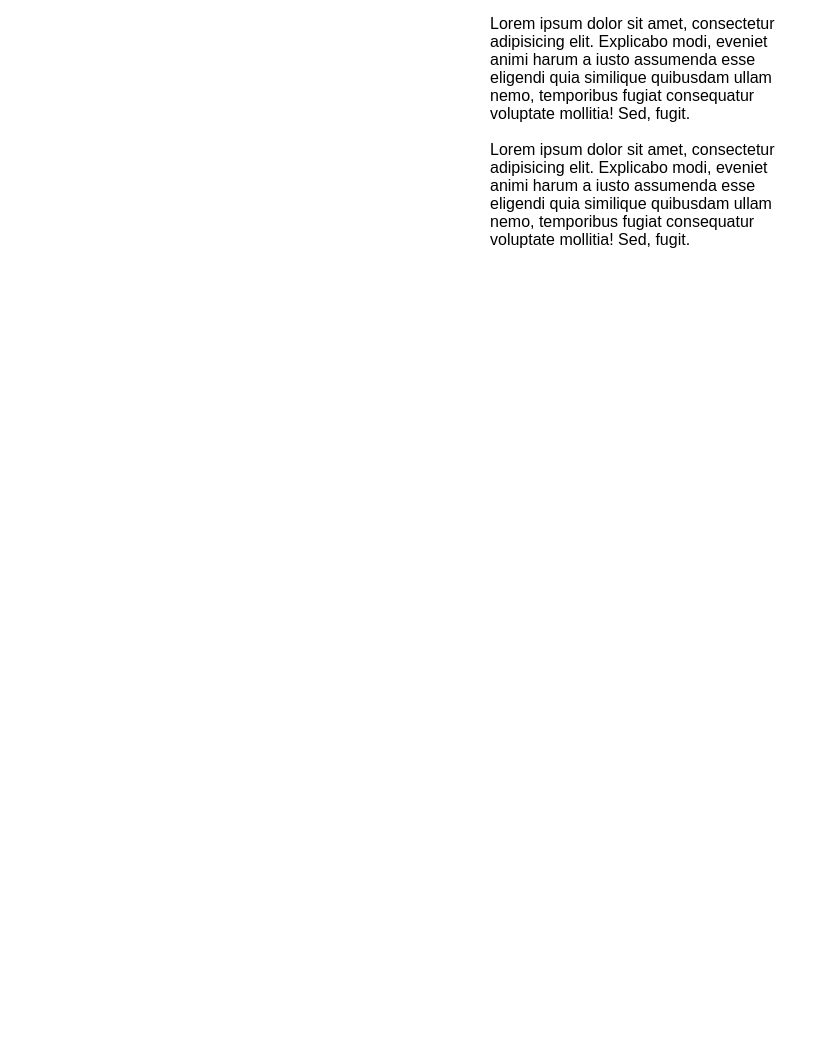
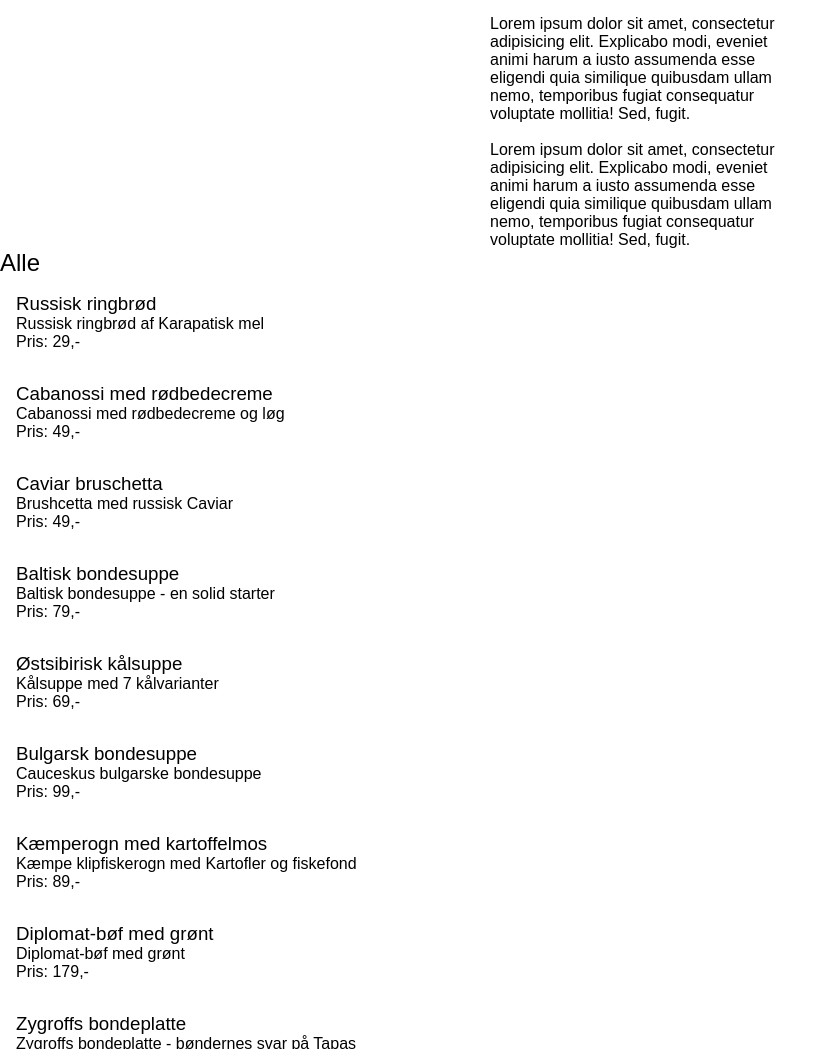
Before and after one commit to mBoegvald/piacere, a plain HTML site: page index.html in a window 1280 px wide. Shown: the part 1060-2109 px from the top of the page, without its empty margins (0-838 px from the left). Before the commit the page ends 1309 px from the top, so only its background shows below. Drawn offline with Linux system fonts and the light colour scheme.

Commit message:
David expertanalyse

```diff
--- a/index.html
+++ b/index.html
@@ -72,6 +72,29 @@
 
     }
 
+    article {
+        padding: 1em;
+        background-color: white;
+    }
+
+    .data_container article img {
+        width: 100%;
+    }
+
+    .data_container {
+        margin: 0 auto;
+        display: grid;
+    }
+
+    .menu_h2 {
+        text-transform: capitalize;
+    }
+
+    .menu_item {
+        border-radius: 5px;
+        background: #FFF;
+    }
+
     h1 {
         font-family: 'franklin-gothic-urw-comp', sans-serif;
         font-style: normal;
@@ -79,6 +102,13 @@
         max-width: 300px;
         margin: 20px auto;
 
+    }
+
+    .menu_h2,
+    .data_h3 {
+        font-family: 'franklin-gothic-urw-comp', sans-serif;
+        font-style: normal;
+        font-weight: 400;
     }
 
     p {
@@ -89,6 +119,12 @@
         margin-right: auto;
 
     }
+
+    .data_kortbeskrivelse,
+    .data_pris {
+        font-family: 'PT Sans', sans-serif;
+    }
+
 </style>
 
 <body>
@@ -134,14 +170,74 @@
 
 
         </div>
-        <div id="retter">
+        <div id="menu">
 
+            <h2 class="menu_h2"></h2>
+            <main class="retter_container">
+                <section class="data_container"></section>
+            </main>
+            <template class="data_template">
+                <article class="retter">
+
+                    <h3 class="data_h3"></h3>
+                    <span class="data_kortbeskrivelse"></span><br>
+                    <span class="data_pris"></span><br>
+
+                </article>
+            </template>
+
+            <div id="kontakt"></div>
         </div>
-
-        <div id="kontakt"></div>
     </div>
 
-    <script></script>
+
+    <script>
+        let retter;
+        let dest = document.querySelector(".data_container");
+        document.addEventListener("DOMContentLoaded", hentJson);
+        madFilter = "alle";
+
+        document.querySelectorAll(".menu_item").forEach(knap => {
+            knap.addEventListener("click", filtrering)
+        });
+
+        function filtrering() {
+            dest.textContent = "";
+            madFilter = this.getAttribute("data_kategori");
+            visRetter();
+        }
+
+
+
+        async function hentJson() {
+            let myJson = await fetch("menu.json");
+            retter = await myJson.json();
+            visRetter();
+        }
+
+        function visRetter() {
+            let temp = document.querySelector(".data_template");
+            document.querySelector(".menu_h2").textContent = madFilter;
+            //løb personlisten igennem og lav en klon
+            retter.forEach(retter => {
+                if (retter.kategori == madFilter || madFilter == "alle") {
+
+
+                    let klon = temp.cloneNode(true).content;
+                    //indsæt data i klonen
+
+                    klon.querySelector(".data_h3").textContent = retter.navn;
+                    klon.querySelector(".data_kortbeskrivelse").textContent = retter.kortbeskrivelse;
+                    klon.querySelector(".data_pris").textContent = "Pris: " + retter.pris + ",-";
+
+
+                    //placer klon i DOM
+                    dest.appendChild(klon);
+                }
+            })
+        }
+
+    </script>
 </body>
 
 </html>
--- /dev/null
+++ b/menu.json
@@ -0,0 +1,273 @@
+[
+    {
+        "id": 10,
+        "kategori": "forretter",
+        "navn": "Russisk ringbrød",
+        "pris": 29,
+        "kortbeskrivelse": "Russisk ringbrød af Karapatisk mel",
+        "langbeskrivelse": "Russisk ringbrød efter en klassisk opskrift fra Karapatien. Dejen blandes koldhæver 30 dage, inde brødet bages over bål. Meget sprødt, godt med Karapatisk bjerggedsmør.",
+        "oprindelsesregion": "Karapatien",
+        "billede": "ringbroed-druer"
+},
+    {
+        "id": 12,
+        "kategori": "forretter",
+        "navn": "Cabanossi med rødbedecreme",
+        "pris": 49,
+        "kortbeskrivelse": "Cabanossi med rødbedecreme og løg",
+        "langbeskrivelse": "Cabanossi med rødbedecreme og creme er egentlig en forret, men kammerat Vladimir elskede denne ret så højt, at han forbød restauranter i Krigien at sælge det som andet end en hovedret. Vi anbefaler det dog som forret, inden en god Bortsjs. Skylles helst ned med vodka.",
+        "oprindelsesregion": "Krigien ",
+        "billede": "rodbede-cabanossi"
+},
+    {
+        "id": 14,
+        "kategori": "forretter",
+        "navn": "Caviar bruschetta",
+        "pris": 49,
+        "kortbeskrivelse": "Brushcetta med russisk Caviar",
+        "langbeskrivelse": "Til denne dejlige Bruschetta anvender vi kun de dejligste sibiriske Caviar. Caviarerne presses ud af fiskene mens de stadig er levende, og vædes derefter i Putinka Vodka. Der er masser af bjerggedesmør på bruschettaene.",
+        "oprindelsesregion": "Sibirien",
+        "billede": "caviarbruschetta"
+  },
+    {
+        "id": 17,
+        "kategori": "forretter",
+        "navn": "Baltisk bondesuppe",
+        "pris": 79,
+        "kortbeskrivelse": "Baltisk bondesuppe - en solid starter",
+        "langbeskrivelse": "Baltisk bondesuppe er en solid starter. Godt til dig, der skal drikke godt igennem under måltidet. Suppen består af ged, grønt og masser af løg.",
+        "oprindelsesregion": "Baltikum ",
+        "billede": "baltiskbondesuppe"
+  },
+    {
+        "id": 19,
+        "kategori": "forretter",
+        "navn": "Østsibirisk kålsuppe",
+        "pris": 69,
+        "kortbeskrivelse": "Kålsuppe med 7 kålvarianter",
+        "langbeskrivelse": "Denne lækre suppe består af 7 forskellige slags kål: Hvidkål, grønkål, brunkål, spidskål, kabanossikål, sibirisk kål og kålrabi. Dertil en masse Voda (vand) og krydderier fra Østsibirien.",
+        "oprindelsesregion": "Østsibirien",
+        "billede": "kaalsuppe"
+  },
+    {
+        "id": 2,
+        "kategori": "hovedretter",
+        "navn": "Bulgarsk bondesuppe",
+        "pris": 99,
+        "kortbeskrivelse": "Cauceskus bulgarske bondesuppe",
+        "langbeskrivelse": "Da Caucesku var i færd med at skrive sit navn med højhuse, var han nødt til at give håndværkerne solid kost, så de kunne arbejde 18 timer i døgnet, 7 dage om ugen: Bulgarsk bondesuppe. Suppen består af alt det bedste fra Bulgarien.",
+        "oprindelsesregion": "Bulgarien",
+        "billede": "bulgarskbondesuppe"
+  },
+    {
+        "id": 21,
+        "kategori": "hovedretter",
+        "navn": "Kæmperogn med kartoffelmos",
+        "pris": 89,
+        "kortbeskrivelse": "Kæmpe klipfiskerogn med Kartofler og fiskefond",
+        "langbeskrivelse": "Kæmpe klipfiskene i det nordlige Novogorod har længe været kendt for at levere de bedste rogn. Her sereveres de med eis-kartofler og en lækker sovs baseret på fiskefond.",
+        "oprindelsesregion": "Novogorod",
+        "billede": "mos-rogn"
+  },
+    {
+        "id": 25,
+        "kategori": "hovedretter",
+        "navn": "Diplomat-bøf med grønt",
+        "pris": 179,
+        "kortbeskrivelse": "Diplomat-bøf med grønt",
+        "langbeskrivelse": "Diplomatiet har haft mange udfordringer i USSR. Derfor blev der sørget godt for dem, og som nogen af de få, fik diplomaterne mange bøffer under den kolde krig. Diplomat-bøffen med grillede grøntsager og koldpresset olie er af ypperste kvalitet - kødet kommer fra udsultede ungkalve i Viktoriagrad.",
+        "oprindelsesregion": "Viktoriagrad",
+        "billede": "boef"
+  },
+    {
+        "id": 34,
+        "kategori": "hovedretter",
+        "navn": "Zygroffs bondeplatte",
+        "pris": 109,
+        "kortbeskrivelse": "Zygroffs bondeplatte - bøndernes svar på Tapas",
+        "langbeskrivelse": "Under de trange vilkår på landet Sibirien, bød husmændene på Zygroffs bondeplatte, når der var fest. Gode, grove grøntsager, tørret bøffelkod og masser af æg. Specielt for bondeplatten blev de dejlige caviar skiftet ud med billige kapers. ",
+        "oprindelsesregion": "Sibirien",
+        "billede": "bondeplatte"
+  },
+    {
+        "id": 36,
+        "kategori": "hovedretter",
+        "relaterede": 60,
+        "navn": "Russisk Tapas",
+        "pris": 199,
+        "kortbeskrivelse": "Russisk tapas med tomater og kød",
+        "langbeskrivelse": "Der er blevet sagt meget om det russiske køkken, men godt har sjældent været et af tillægsordene. Russisk tapas er dog lækkert. Inspireret af duften af Italien får du her tørret bøffelkød, hvidt brød og tomater badet i koldpresset olie.",
+        "oprindelsesregion": "Rusland",
+        "billede": "russisktapas"
+},
+    {
+        "id": 38,
+        "kategori": "hovedretter",
+        "navn": "Moldavisk fiskesuppe",
+        "pris": 139,
+        "kortbeskrivelse": "Den dejlige, alkoholholdige moldaviske fiskesuppe",
+        "langbeskrivelse": "Denne suppe fra Moldavien er unik ved at være forholdsvis stærk. Suppen koges på basis af Zyganoff Vodka i 24 timer. Meget af alkoholen damper væk, men der er typisk en rest på ca. 8% alkohol tilbage, så spiser du godt med suppe, skal du nok blive bims.",
+        "oprindelsesregion": "Moldavien",
+        "billede": "moldaviskfiskesuppe"
+},
+    {
+        "id": 41,
+        "kategori": "hovedretter",
+        "navn": "Dynryp",
+        "pris": 149,
+        "kortbeskrivelse": "Dynrup - Russisk bulgur med skovsvampe",
+        "langbeskrivelse": "Dynrup - Russisk bulgur med skovsvampe fra det østlige Kirgisistan. Svampene minder om kantarelle, men med en mere støvet smag.",
+        "oprindelsesregion": null,
+        "billede": "dynryp"
+},
+    {
+        "id": 42,
+        "kategori": "desserter",
+        "navn": "Pandekager med kaviar",
+        "pris": 79,
+        "kortbeskrivelse": "Brændte pandekager med Bordyriske ørne-kaviar",
+        "langbeskrivelse": "Brændte pandekager med Bordyriske ørne-kaviar. Ørne laver kaviar på størrelse med peberkorn. Og de smager af kaviar. Ikke peber. Lækkert.",
+        "oprindelsesregion": "Bordurien",
+        "billede": "kaviarpandekager"
+},
+    {
+        "id": 43,
+        "kategori": "desserter",
+        "navn": "Guzni",
+        "pris": 69,
+        "kortbeskrivelse": "Guzni - Rødbede/nøddeis ",
+        "langbeskrivelse": "Guzni - den verdenskendte rødbede/nøddeis fra Petrograd. Kammerat Boris Guzni var stor fan af den, og spiste den hver dag under Den kolde krig.",
+        "oprindelsesregion": "Petrograd",
+        "billede": "guzni"
+},
+    {
+        "id": 44,
+        "kategori": "desserter",
+        "navn": "Kirgisisk roulade",
+        "pris": 89,
+        "kortbeskrivelse": "Kirgisisk roulade bestående af nødder og rødkål",
+        "langbeskrivelse": "I det nordlige Kirgisistan består en væsentlig del af kostpyramiden af forskellige kålvarianter og nødder. Mama Dushku fandt på denne ret, som en hyldest til det røde flag med hammer og segl.",
+        "oprindelsesregion": "Kirgisistan",
+        "billede": "kirgisiskroulade"
+},
+    {
+        "id": 45,
+        "kategori": "desserter",
+        "navn": "Pavlova i melon",
+        "pris": 49,
+        "kortbeskrivelse": "Pavlova - russiske pandekager - i honningmelon fra Nordkorea",
+        "langbeskrivelse": null,
+        "oprindelsesregion": "Nordkorea",
+        "billede": "pavlova"
+},
+    {
+        "id": 52,
+        "kategori": "desserter",
+        "navn": "Groggiroshorn",
+        "pris": 39,
+        "kortbeskrivelse": "Groggishorn - det russiske svar på pølsehorn",
+        "langbeskrivelse": null,
+        "oprindelsesregion": null,
+        "billede": "groggiroshorn"
+},
+    {
+        "id": 54,
+        "kategori": "desserter",
+        "navn": "Søde, syltede løg",
+        "pris": 59,
+        "kortbeskrivelse": "En lækker potpourri af søde, syltede løg",
+        "langbeskrivelse": null,
+        "oprindelsesregion": null,
+        "billede": "syltedeloeg"
+},
+    {
+        "id": 55,
+        "kategori": "drikkevarer",
+        "navn": "Bochkarev fadøl",
+        "pris": 55,
+        "kortbeskrivelse": "En halv liter Bochkarev fadøl",
+        "langbeskrivelse": null,
+        "oprindelsesregion": "Skt Petersburg",
+        "billede": "bochkarev"
+},
+    {
+        "id": 60,
+        "kategori": "drikkevarer",
+        "navn": "Voda-vodka",
+        "pris": 19,
+        "kortbeskrivelse": "Voda-vodka - vodka i rigelige mængder",
+        "langbeskrivelse": "Voda-vodka - en vodka brygget på det pureste vand af smeltet sne fra Sibirien. Passer godt til alle hovedretter",
+        "oprindelsesregion": "Sibirien",
+        "billede": "voda"
+},
+    {
+        "id": 62,
+        "kategori": "drikkevarer",
+        "navn": "Gloske (cola)",
+        "pris": 39,
+        "kortbeskrivelse": "Gloske - russisk for Cola - fra bryggeriet Iznogoud",
+        "langbeskrivelse": null,
+        "oprindelsesregion": null,
+        "billede": "cola"
+},
+    {
+        "id": 65,
+        "kategori": "drikkevarer",
+        "navn": "Rødvin, glas",
+        "pris": 49,
+        "kortbeskrivelse": "Et glas god Rødvin fra det tidligere USSR",
+        "langbeskrivelse": "Huset Petrograd's rødvin er produceret før 1990, og lagret i de dybe saltminer (normalt forbeholdt defekte atomvåben) i Yekaterinburg. Det giver vinen en særdeles karakteristisk glød, der viser sig ved svag stearinlys-belysning.",
+        "oprindelsesregion": "Yekaterinburg",
+        "billede": "roedvin"
+},
+    {
+        "id": 76,
+        "kategori": "drikkevarer",
+        "navn": "Hvidvin, glas",
+        "pris": 39,
+        "kortbeskrivelse": "Et glas russisk hvidvin fra Chernobyl",
+        "langbeskrivelse": "Vores hvidvin er brygget på de helt særlige druer der voksede frem i den uberørte natur omkring Pripyat. Vinen fremstilles lokalt i området, druerne trampes af trænede bjørne, og filtreres gennem et system af stadigt mindre babushka-filtre inde i hinanden. Du får ikke en lignende vin noget andet sted!",
+        "oprindelsesregion": "Pripyat",
+        "billede": "hvidvin"
+    },
+    {
+        "id": 77,
+        "kategori": "sideorders",
+        "navn": "Russisk ringbrød",
+        "pris": 29,
+        "kortbeskrivelse": "Russisk ringbrød bagt med det fineste gryzni-mel fra Gryzkigistan",
+        "langbeskrivelse": null,
+        "oprindelsesregion": "Gryzkigistan",
+        "billede": "ringbroed"
+},
+    {
+        "id": 78,
+        "kategori": "sideorders",
+        "navn": "Murmanske bondeboller",
+        "pris": 19,
+        "kortbeskrivelse": "Murmanske bondeboller bagt i stenovn",
+        "langbeskrivelse": null,
+        "oprindelsesregion": "Murmansk",
+        "billede": "bondeboller"
+},
+    {
+        "id": 79,
+        "kategori": "sideorders",
+        "navn": "Russisk salat",
+        "pris": 49,
+        "kortbeskrivelse": "Russisk salat med ærter, bønner, gulerødder og mayonnaise fra Volgograd",
+        "langbeskrivelse": null,
+        "oprindelsesregion": "Volgograd",
+        "billede": "russisksalat"
+},
+    {
+        "id": 80,
+        "kategori": "sideorders",
+        "navn": "Kogte kartofler",
+        "pris": 29,
+        "kortbeskrivelse": "Kogte kartofler med Murmanske krydderurter",
+        "langbeskrivelse": null,
+        "oprindelsesregion": "Murmansk",
+        "billede": "kartofler"
+}
+]
```
